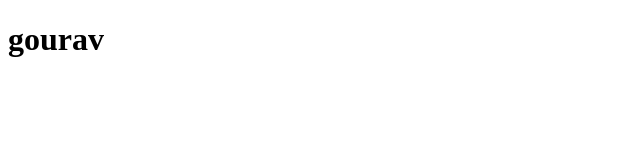
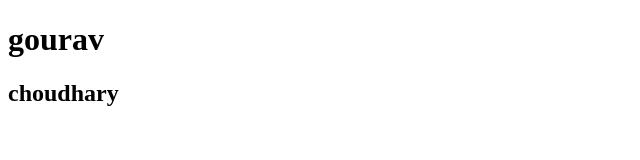
Before and after one commit to choudhary-gourav/test, a plain HTML site: page index.html in a window 1280 px wide. Shown: the whole page, without its empty margins (0-640 px from the left). Drawn offline with Linux system fonts and the light colour scheme.

Commit message:
this is modifies of my first comit

```diff
--- a/index.html
+++ b/index.html
@@ -7,6 +7,6 @@
 </head>
 <body>
     <h1>gourav
-    </h1>
+    </h1><h2>choudhary</h2>
 </body>
 </html>
```
